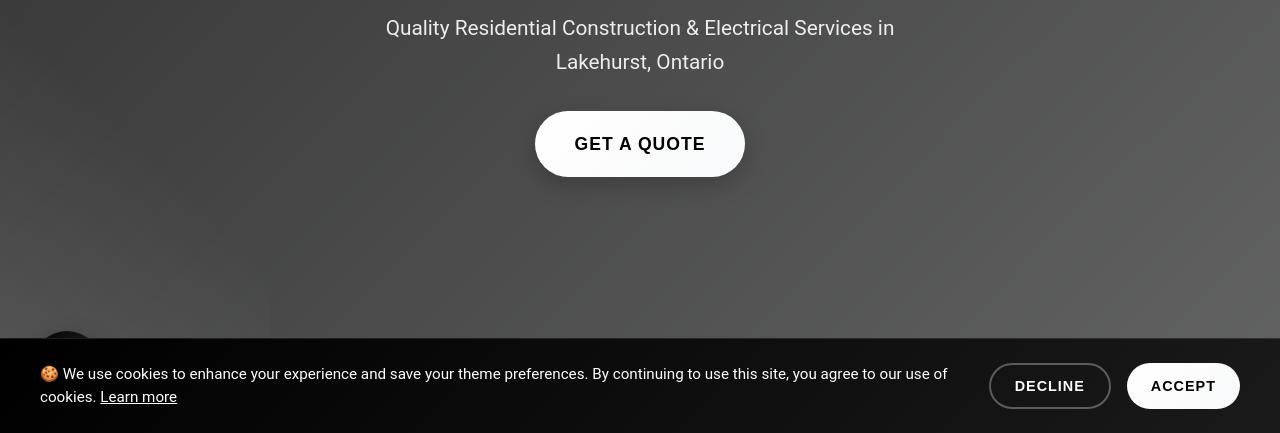
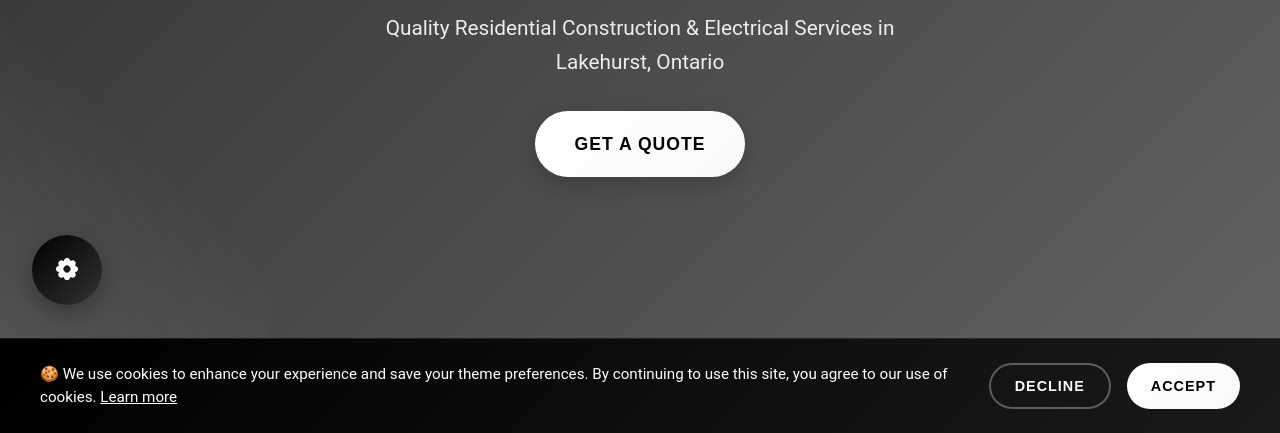
Before and after one commit to flshpog/fawcettbuilds.ca, a plain HTML site: page index.html in a window 1280 px wide. Shown: the part 367-800 px from the top of the page. Drawn offline with Linux system fonts and the light colour scheme.

Commit message:
Update index.html

```diff
--- a/index.html
+++ b/index.html
@@ -464,9 +464,13 @@
             height: 70px;
             cursor: pointer;
             z-index: 1001;
-            transition: all 0.3s ease;
+            transition: all 0.5s ease;
             box-shadow: 0 8px 25px rgba(0,0,0,0.3);
             backdrop-filter: blur(10px);
+        }
+
+        .settings-btn.cookie-active {
+            bottom: 8rem;
         }
 
         .settings-btn:hover {
@@ -1109,12 +1113,19 @@
         // Cookie consent functionality
         function showCookieBanner() {
             const banner = document.getElementById('cookieBanner');
+            const settingsBtn = document.querySelector('.settings-btn');
             banner.classList.add('show');
+            settingsBtn.classList.add('cookie-active');
         }
 
         function hideCookieBanner() {
             const banner = document.getElementById('cookieBanner');
+            const settingsBtn = document.querySelector('.settings-btn');
             banner.classList.remove('show');
+            // Animate settings button back to original position
+            setTimeout(() => {
+                settingsBtn.classList.remove('cookie-active');
+            }, 500); // Wait for banner animation to complete
         }
 
         function acceptCookies() {
```
